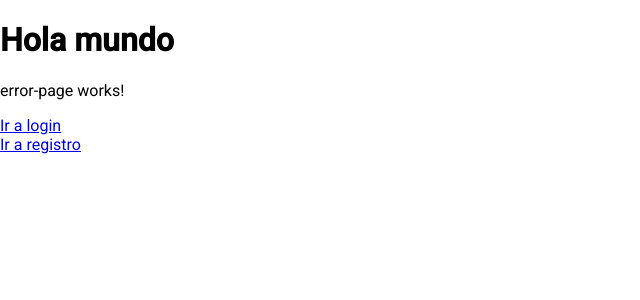
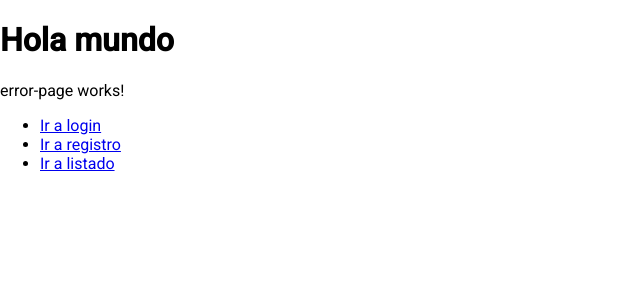
Before and after one commit to christian-lm/ng-heroes-app, an Angular app: page /404 in a window 1280 px wide. Shown: the top 300 px of the page, without its empty margins (0-640 px from the left). Built offline with nearby package versions, Linux system fonts and the light colour scheme.

Commit message:
- Se definen las rutas hijas y se declara el LazyLoad de heroes

```diff
--- a/src/app/app-routing.module.ts
+++ b/src/app/app-routing.module.ts
@@ -2,11 +2,16 @@
 import {RouterModule, Routes} from "@angular/router";
 import {ErrorPageComponent} from "./shared/error-page/error-page.component";
 import {AuthModule} from "./auth/auth.module";
+import {HeroesModule} from "./heroes/heroes.module";
 
 const routes: Routes = [
   {
     path: 'auth',
     loadChildren: () => import('./auth/auth.module').then(() => AuthModule)
+  },
+  {
+    path: 'heroes',
+    loadChildren: () => import('./heroes/heroes.module').then(() => HeroesModule)
   },
   {
     path: '404',
--- a/src/app/heroes/heroes.module.ts
+++ b/src/app/heroes/heroes.module.ts
@@ -5,6 +5,7 @@
 import {HeroeComponent} from './pages/heroe/heroe.component';
 import {HomeComponent} from './pages/home/home.component';
 import {ListadoComponent} from './pages/listado/listado.component';
+import {HeroesRoutingModule} from "./heroes-routing.module";
 
 
 @NgModule({
@@ -16,7 +17,8 @@
     ListadoComponent
   ],
   imports: [
-    CommonModule
+    CommonModule,
+    HeroesRoutingModule
   ]
 })
 export class HeroesModule {
--- a/src/app/shared/error-page/error-page.component.html
+++ b/src/app/shared/error-page/error-page.component.html
@@ -1,5 +1,7 @@
 <p>error-page works!</p>
 
-<a routerLink="/auth/login">Ir a login</a>
-<br>
-<a routerLink="/auth/registro">Ir a registro</a>
+<ul>
+  <li><a routerLink="/auth/login">Ir a login</a></li>
+  <li><a routerLink="/auth/registro">Ir a registro</a></li>
+  <li><a routerLink="/heroes/listado">Ir a listado</a></li>
+</ul>
```
Also changed, not shown: src/app/heroes/heroes-routing.module.ts (added, +45 -0 lines).
